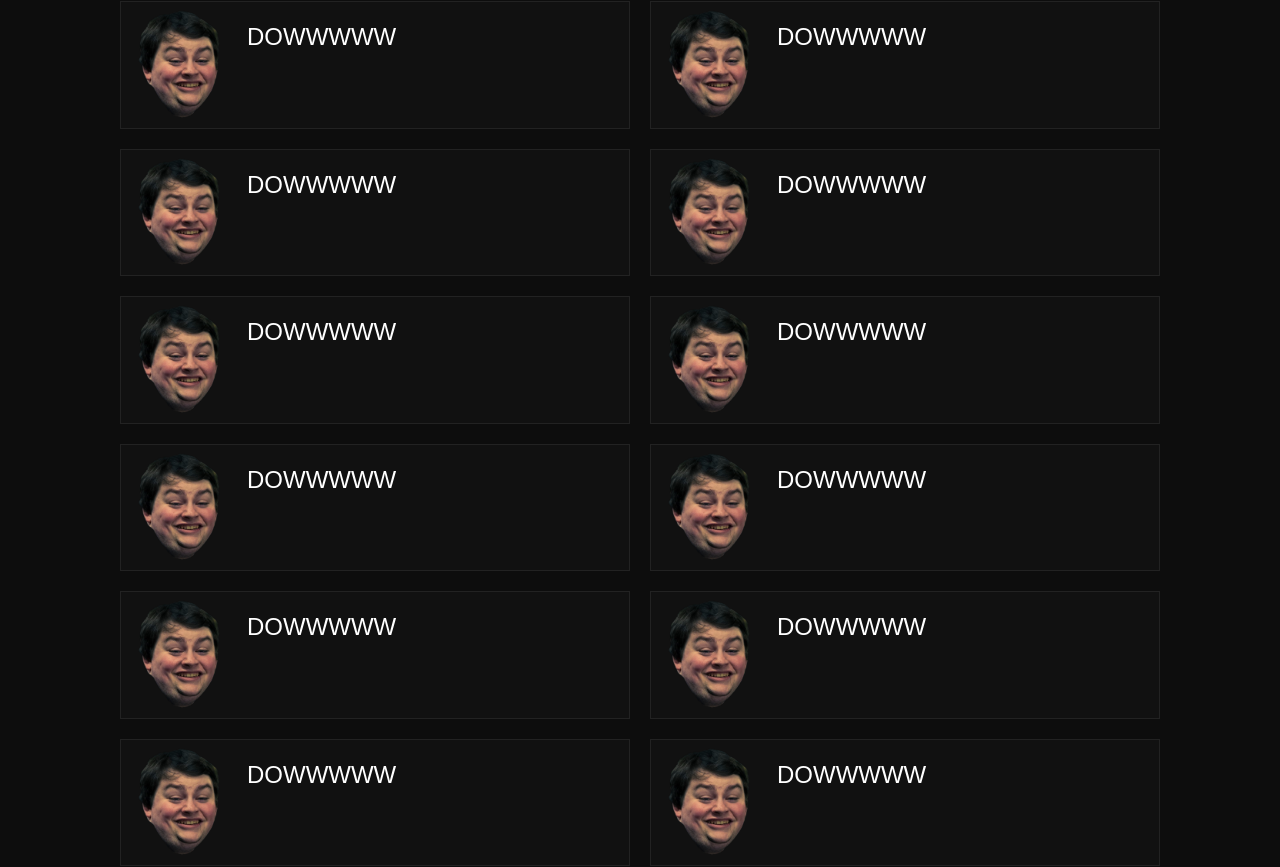
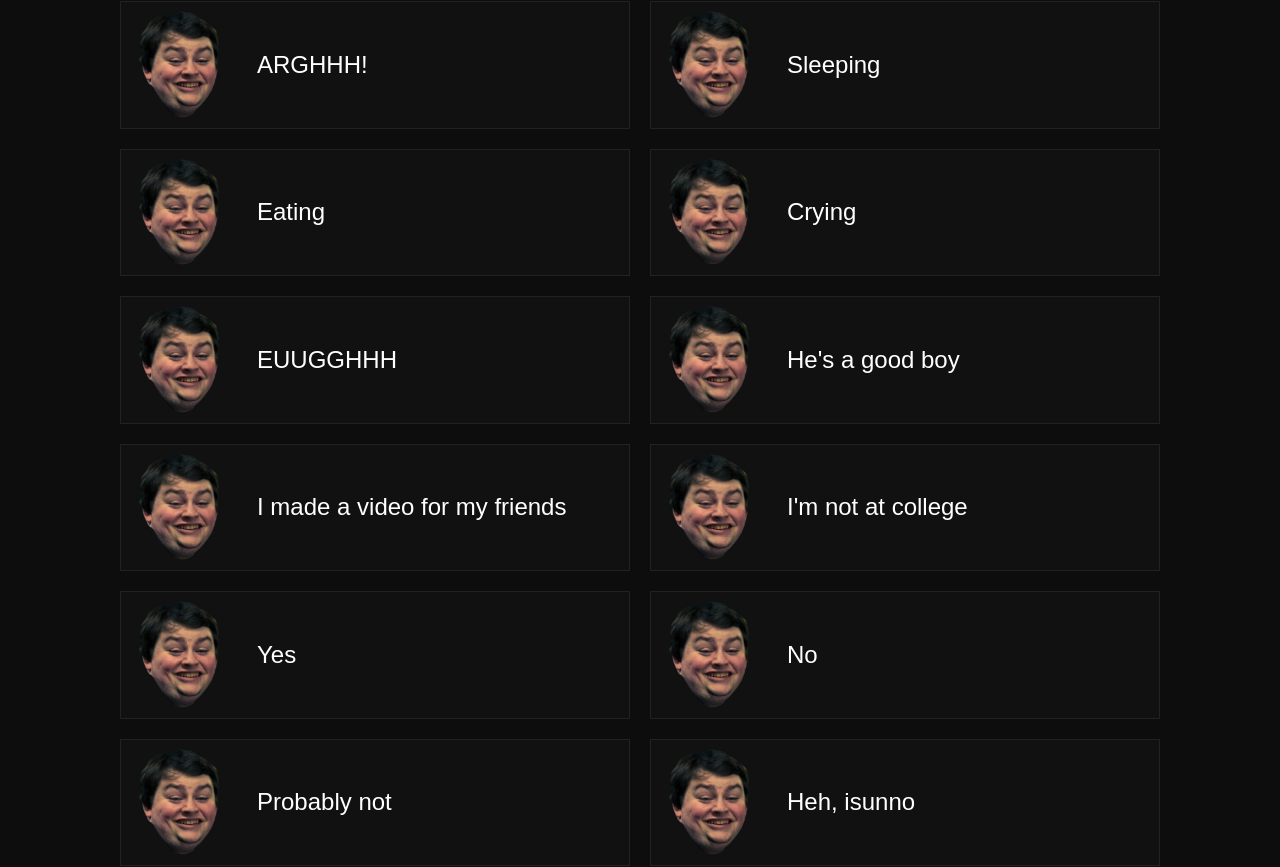
Before and after one commit to RossMcMillan92/kmac-soundboard, a React (Create React App) app: page / in a window 1280 px wide. Shown: the part 906-1773 px from the top of the page. Built offline with nearby package versions, Linux system fonts and the light colour scheme; a web font is replaced by a local one.

Commit message:
More samples

```diff
--- a/src/App.js
+++ b/src/App.js
@@ -17,7 +17,10 @@ class App extends Component {
         <div className="group-capped group-spacing-x">
           <div className="grid">
             {samples.map(({ description, url }) => (
-              <div className="grid__item grid__item--one-half grid__item--full@mobile">
+              <div
+                className="grid__item grid__item--one-half grid__item--full@mobile"
+                key={description}
+              >
                 <AudioButton
                   audioContext={this.audioContext}
                   className="u-mb1"
--- a/src/audioButton.js
+++ b/src/audioButton.js
@@ -4,6 +4,11 @@ import KmacFace from "./kmacFace"
 
 class AudioButton extends Component {
   state = { isLoading: false, isPlaying: false, volume: 0 }
+
+  componentDidMount = () => {
+    this.analyser = this.props.audioContext.createScriptProcessor(1024, 1, 1)
+    this.analyser.onaudioprocess = this.onAudioProcess
+  }
 
   onAudioProcess = e => {
     var out = e.outputBuffer.getChannelData(0)
@@ -17,17 +22,27 @@ class AudioButton extends Component {
   }
 
   onClick = () => {
+    if (this.state.buffer) {
+      this.playBuffer(this.props.audioContext, this.analyser)(this.state.buffer)
+      return
+    }
+    this.loadBuffer()
+  }
+
+  loadBuffer = () => {
     const { audioContext, soundUrl } = this.props
-    var analyser = audioContext.createScriptProcessor(1024, 1, 1)
-
-    analyser.onaudioprocess = this.onAudioProcess
 
     this.setState({ isLoading: true })
     getBufferFromURL(audioContext, soundUrl)
-      .map(playSound(audioContext, analyser))
-      .fork(
-        e => console.log(e),
-        buffer => {
+      .map(playSound(audioContext, this.analyser))
+      .map(buffer => {
+        this.setState({ buffer })
+        return buffer
+      })
+      .fork(e => console.log(e), this.playBuffer(audioContext, this.analyser))
+  }
+
+  playBuffer = (audioContext, analyser) => buffer => {
     this.setState({ isLoading: false, isPlaying: true })
     const source = buffer.runIO()
     source.onended = () => {
@@ -36,8 +51,6 @@ class AudioButton extends Component {
       analyser.disconnect(audioContext.destination)
     }
     requestAnimationFrame(this.loop)
-        }
-      )
   }
 
   loop = () => {
--- a/src/index.css
+++ b/src/index.css
@@ -30,6 +30,7 @@ body {
 
 .audio-button {
   display: flex;
+  align-items: center;
   appearance: none;
   width: 100%;
   margin: 0;
@@ -54,6 +55,7 @@ body {
   font-size: 24px;
   text-align: left;
   padding: var(--base-spacing-unit);
+  margin-left: calc(var(--base-spacing-unit) / 2);
 }
 
 .audio-button.is-playing .audio-button__image,
--- a/src/kmacFace.js
+++ b/src/kmacFace.js
@@ -1,4 +1,6 @@
 import React from "react"
+
+const getTranslation = volume => Math.min(Math.round(volume * 15), 15)
 
 const KmacFace = ({ volume }) => (
   <div className="kmac-face">
@@ -12,7 +14,7 @@ const KmacFace = ({ volume }) => (
       src="/images/kmac-fg.png"
       alt="kmac2021 face fg"
       style={{
-        transform: `translateY(${Math.round(volume * 15)}%)`
+        transform: `translateY(${getTranslation(volume)}%)`
       }}
     />
   </div>
--- a/src/samples.js
+++ b/src/samples.js
@@ -40,64 +40,64 @@ const samples = [
     url: "/audio/am only kiddin.mp3"
   },
   {
-    description: "DOWWWWW",
-    url: "/audio/dow.mp3"
+    description: "ARGHHH!",
+    url: "/audio/argh.mp3"
   },
   {
-    description: "DOWWWWW",
-    url: "/audio/dow.mp3"
+    description: "Sleeping",
+    url: "/audio/sleeping.mp3"
   },
   {
-    description: "DOWWWWW",
-    url: "/audio/dow.mp3"
+    description: "Eating",
+    url: "/audio/eating.mp3"
   },
   {
-    description: "DOWWWWW",
-    url: "/audio/dow.mp3"
+    description: "Crying",
+    url: "/audio/crying.mp3"
   },
   {
-    description: "DOWWWWW",
-    url: "/audio/dow.mp3"
+    description: "EUUGGHHH",
+    url: "/audio/euugghh.mp3"
   },
   {
-    description: "DOWWWWW",
-    url: "/audio/dow.mp3"
+    description: "He's a good boy",
+    url: "/audio/hes a good boy.mp3"
   },
   {
-    description: "DOWWWWW",
-    url: "/audio/dow.mp3"
+    description: "I made a video for my friends",
+    url: "/audio/i made a video for my friends.mp3"
   },
   {
-    description: "DOWWWWW",
-    url: "/audio/dow.mp3"
+    description: "I'm not at college",
+    url: "/audio/im not at college.mp3"
   },
   {
-    description: "DOWWWWW",
-    url: "/audio/dow.mp3"
+    description: "Yes",
+    url: "/audio/yes.mp3"
   },
   {
-    description: "DOWWWWW",
-    url: "/audio/dow.mp3"
+    description: "No",
+    url: "/audio/no.mp3"
   },
   {
-    description: "DOWWWWW",
-    url: "/audio/dow.mp3"
+    description: "Probably not",
+    url: "/audio/probably not.mp3"
   },
   {
-    description: "DOWWWWW",
-    url: "/audio/dow.mp3"
+    description: "Heh, isunno",
+    url: "/audio/iunno.mp3"
   },
   {
-    description: "DOWWWWW",
-    url: "/audio/dow.mp3"
+    description: "Shutdown the channel",
+    url: "/audio/shutdown the channel.mp3"
   },
   {
-    description: "DOWWWWW",
-    url: "/audio/dow.mp3"
+    description: "When i was born",
+    url: "/audio/when i was born.mp3"
   },
   {
-    description: "DOWWWWW",
-    url: "/audio/dow.mp3"
+    description: "Yes i would start patreon",
+    url: "/audio/yes i would start patreon.mp3"
   }
 ]
 
```
Lines whose indentation alone changed are shown as unchanged.
